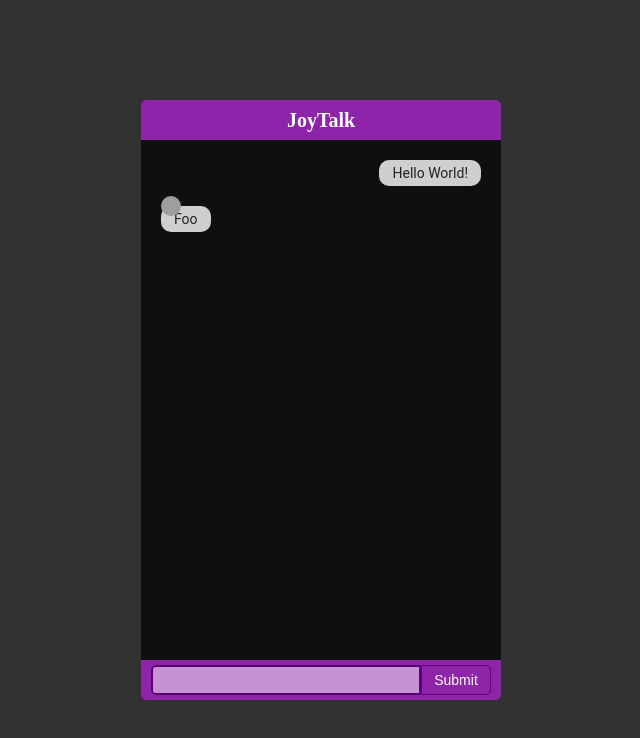
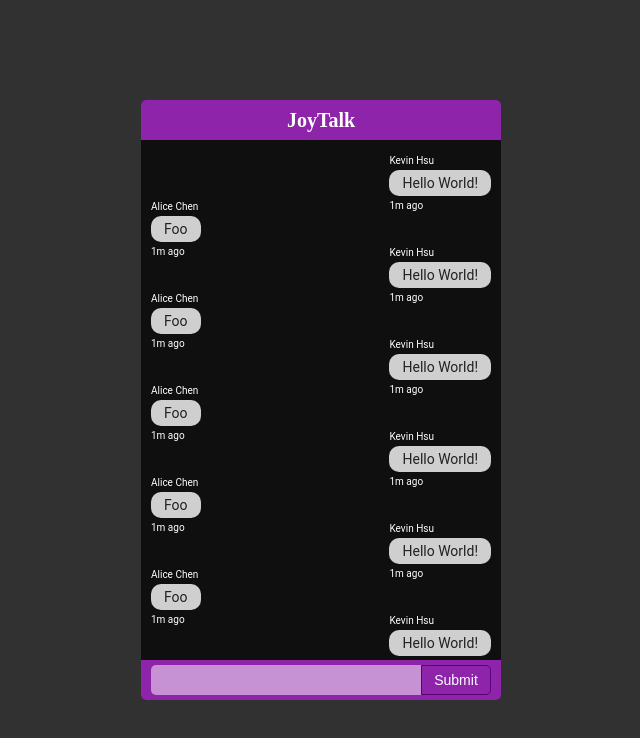
Before and after one commit to ramceconcepcion/joy-talk, a React (Create React App) app: page / in a window 1280 px wide. Shown: the top 738 px of the page, without its empty margins (319-959 px from the left). Built offline with nearby package versions, Linux system fonts and the light colour scheme; grey boxes are pictures that could not be loaded.

Commit message:
Modified chat component and added services.tsx

```diff
--- /dev/null
+++ b/src/scripts/components/Chat.tsx
@@ -0,0 +1,156 @@
+import React from 'react';
+import ReactDOM from 'react-dom';
+
+class Chat extends React.Component<any, any> {
+    constructor(props) {
+        super(props);
+
+        this.state = {
+            chats: [
+                {
+                    username: "Kevin Hsu",
+                    content: "Hello World!",
+                    timestamp: "1m ago",
+                },
+                {
+                    username: "Alice Chen",
+                    content: "Foo",
+                    timestamp: "1m ago",
+                },
+                {
+                    username: "Kevin Hsu",
+                    content: "Hello World!",
+                    timestamp: "1m ago",
+                },
+                {
+                    username: "Alice Chen",
+                    content: "Foo",
+                    timestamp: "1m ago",
+                },
+                {
+                    username: "Kevin Hsu",
+                    content: "Hello World!",
+                    timestamp: "1m ago",
+                },
+                {
+                    username: "Alice Chen",
+                    content: "Foo",
+                    timestamp: "1m ago",
+                },
+                {
+                    username: "Kevin Hsu",
+                    content: "Hello World!",
+                    timestamp: "1m ago",
+                },
+                {
+                    username: "Alice Chen",
+                    content: "Foo",
+                    timestamp: "1m ago",
+                },
+                {
+                    username: "Kevin Hsu",
+                    content: "Hello World!",
+                    timestamp: "1m ago",
+                },
+                {
+                    username: "Alice Chen",
+                    content: "Foo",
+                    timestamp: "1m ago",
+                },
+                {
+                    username: "Kevin Hsu",
+                    content: "Hello World!",
+                    timestamp: "1m ago",
+                },
+                {
+                    username: "Alice Chen",
+                    content: "Foo",
+                    timestamp: "1m ago",
+                },
+                {
+                    username: "Kevin Hsu",
+                    content: "Hello World!",
+                    timestamp: "1m ago",
+                },
+                {
+                    username: "Alice Chen",
+                    content: "Foo",
+                    timestamp: "1m ago",
+                },
+            ]
+        };
+
+        this.submitMessage = this.submitMessage.bind(this);
+    }
+
+    componentDidMount() {
+        this.scrollToBot();
+    }
+
+    componentDidUpdate() {
+        this.scrollToBot();
+    }
+
+    scrollToBot() {
+        //ReactDOM.findDOMNode(this.refs.chats).scrollTop = ReactDOM.findDOMNode(this.refs.chats).scrollHeight;
+    }
+
+    submitMessage(e) {
+        e.preventDefault();
+
+        // this.setState({
+        //     chats: this.state.chats.concat([{
+        //         username: "Kevin Hsu",
+        //         content: <p>{ReactDOM.findDOMNode(this.refs.msg).value}</p>,
+        //         img: "http://i.imgur.com/Tj5DGiO.jpg",
+        //     }])
+        // }, () => {
+        //     ReactDOM.findDOMNode(this.refs.msg).value = "";
+        // });
+    }
+
+    render() {
+        const username = "Kevin Hsu";
+        const { chats }: any = this.state;
+
+        return (
+            <div className="chatroom">
+                <ul className="chats" ref="chats">
+                    {
+                        chats.map((chat) =>
+                            <Message chat={chat} user={username} />
+                        )
+                    }
+                </ul>
+                <form className="input" onSubmit={(e) => this.submitMessage(e)}>
+                    <input type="text" ref="msg" />
+                    <input type="submit" value="Submit" />
+                </form>
+            </div>
+        );
+    }
+}
+
+class Message extends React.Component<any, any> {
+    constructor(props) {
+        super(props);
+
+        this.state = {
+            chat: props.chat,
+            user: props.user
+        }
+    }
+
+    public render() {
+        return (
+            <li className={`chat ${this.state.user === this.state.chat.username ? "right" : "left"}`}>
+                <span className="username">{this.state.chat.username}</span>
+                <p>{this.state.chat.content}</p>
+                <span className="date">{this.state.chat.timestamp}</span>
+            </li>
+        )
+    }
+}
+
+
+export default Chat;
--- a/src/scripts/components/Chatroom.tsx
+++ /dev/null
@@ -1,77 +0,0 @@
-import React from 'react';
-import ReactDOM from 'react-dom';
-
-import Message from './Message';
-
-class Chatroom extends React.Component<any, any> {
-    constructor(props) {
-        super(props);
-
-        this.state = {
-            chats: [
-                {
-                    username: "Kevin Hsu",
-                    content: <p>Hello World!</p>,
-                    img: "http://i.imgur.com/Tj5DGiO.jpg",
-                },
-                {
-                    username: "Alice Chen",
-                    content: <p>Foo</p>,
-                    img: "http://i.imgur.com/Tj5DGiO.jpg",
-                },
-            ]
-        };
-
-        this.submitMessage = this.submitMessage.bind(this);
-    }
-
-    componentDidMount() {
-        this.scrollToBot();
-    }
-
-    componentDidUpdate() {
-        this.scrollToBot();
-    }
-
-    scrollToBot() {
-        //ReactDOM.findDOMNode(this.refs.chats).scrollTop = ReactDOM.findDOMNode(this.refs.chats).scrollHeight;
-    }
-
-    submitMessage(e) {
-        e.preventDefault();
-
-        // this.setState({
-        //     chats: this.state.chats.concat([{
-        //         username: "Kevin Hsu",
-        //         content: <p>{ReactDOM.findDOMNode(this.refs.msg).value}</p>,
-        //         img: "http://i.imgur.com/Tj5DGiO.jpg",
-        //     }])
-        // }, () => {
-        //     ReactDOM.findDOMNode(this.refs.msg).value = "";
-        // });
-    }
-
-    render() {
-        const username = "Kevin Hsu";
-        const { chats }: any = this.state;
-
-        return (
-            <div className="chatroom">
-                <h3>JoyTalk</h3>
-                <ul className="chats" ref="chats">
-                    {
-                        chats.map((chat) =>
-                            <Message chat={chat} user={username} />
-                        )
-                    }
-                </ul>
-                <form className="input" onSubmit={(e) => this.submitMessage(e)}>
-                    <input type="text" ref="msg" />
-                    <input type="submit" value="Submit" />
-                </form>
-            </div>
-        );
-    }
-}
-
-export default Chatroom;
--- a/src/scripts/components/Message.tsx
+++ /dev/null
@@ -1,12 +0,0 @@
-import React from 'react';
-
-const Message = ({chat, user}) => (
-    <li className={`chat ${user === chat.username ? "right" : "left"}`}>
-        {user !== chat.username
-            && <img src={chat.img} alt={`${chat.username}'s profile pic`} />
-        }
-        {chat.content}
-    </li>
-);
-
-export default Message;
--- a/src/scripts/main.tsx
+++ b/src/scripts/main.tsx
@@ -1,12 +1,15 @@
 import React from 'react';
 
-import Chatroom from './components/Chatroom'
+import Chat from './components/Chat'
 
 class App extends React.Component {
     public render() {
         return (
-            <div className="app-wrapper">
-                <Chatroom />
+            <div className="container-wrapper">
+                <div className="app-window">
+                    <h3>JoyTalk</h3>
+                    <Chat />
+                </div>
             </div>
         )
     }
--- a/src/styles/components/chatroom.scss
+++ b/src/styles/components/chatroom.scss
@@ -1,25 +1,7 @@
 .chatroom {
-    width: 360px;
-    height: 600px;
-    background-color: rgba(0, 0, 0, .7);
-    border-radius: 5px;
-    overflow: hidden;
-
-    h3 {
-        font-family: 'Pacifico', cursive;
-        background-color: $primary-regular;
-        color: #FFF;
-        margin: 0;
-        height: 40px;
-        font-size: 20px;
-        display: flex;
-        align-items: center;
-        justify-content: center;
-    }
-
     .chats {
         box-sizing: border-box;
-        padding: 0 20px;
+        padding: 10px;
         margin: 10px 0 0;
         height: 510px;
         overflow-y: scroll;
@@ -55,13 +37,32 @@
                 margin: 0 !important;
             }
 
-            .chat a {
+            a {
                 text-decoration: none;
                 color: #3498DB;
             }
+
+            .username {
+                width: 100%;
+                color: #fff;
+                position: absolute;
+                top: -15px;
+                left: 0px;
+                font-size: 10px;
+                white-space: nowrap;
+            }
+
+            .date {
+                width: 100%;
+                color: #fff;
+                position: absolute;
+                bottom: -15px;
+                left: 0px;
+                font-size: 10px;
+                white-space: nowrap;
+            }
         }
     }
-
 
 
     .input {
@@ -75,7 +76,7 @@
         input[type="text"] {
             background: rgba(255, 255, 255, 0.5);
             outline: 0;
-            border: 2px solid $primary-dark;
+            border: none;
             padding: 0 5px;
             border-top-left-radius: 5px;
             border-bottom-left-radius: 5px;
--- a/src/styles/main.scss
+++ b/src/styles/main.scss
@@ -18,15 +18,57 @@
     width: 100vw;
     height: 100vh;
 
-    .app-wrapper {
+    .container-wrapper {
         height: 100%;
         width: 100%;
         background: #313131;
 
         @include flex-row-nowrap(center, center, center);
+
+        .app-window {
+            width: 360px;
+            height: 600px;
+            background-color: rgba(0, 0, 0, .7);
+            border-radius: 5px;
+            overflow: hidden;
+
+            h3 {
+                font-family: 'Pacifico', cursive;
+                background-color: $primary-regular;
+                color: #FFF;
+                margin: 0;
+                height: 40px;
+                font-size: 20px;
+                display: flex;
+                align-items: center;
+                justify-content: center;
+            }
+        }
     }
 }
 
 label {
     margin: 0;
 }
+
+::-webkit-scrollbar {
+    width: 4px;
+    height: 6px;
+    margin-left: 4px
+}
+
+::-webkit-scrollbar-track {
+    background: transparent;
+    opacity: 0;
+    width: 0px;
+    height: 0px
+}
+
+::-webkit-scrollbar-thumb {
+    background: darken($primary-regular, 5%);
+}
+
+::-webkit-scrollbar-thumb:window-inactive {
+    background: darken($primary-regular, 20%);
+    opacity: 0.5;
+}
```
Also changed, not shown: src/scripts/services/services.tsx (added, +7 -0 lines).
